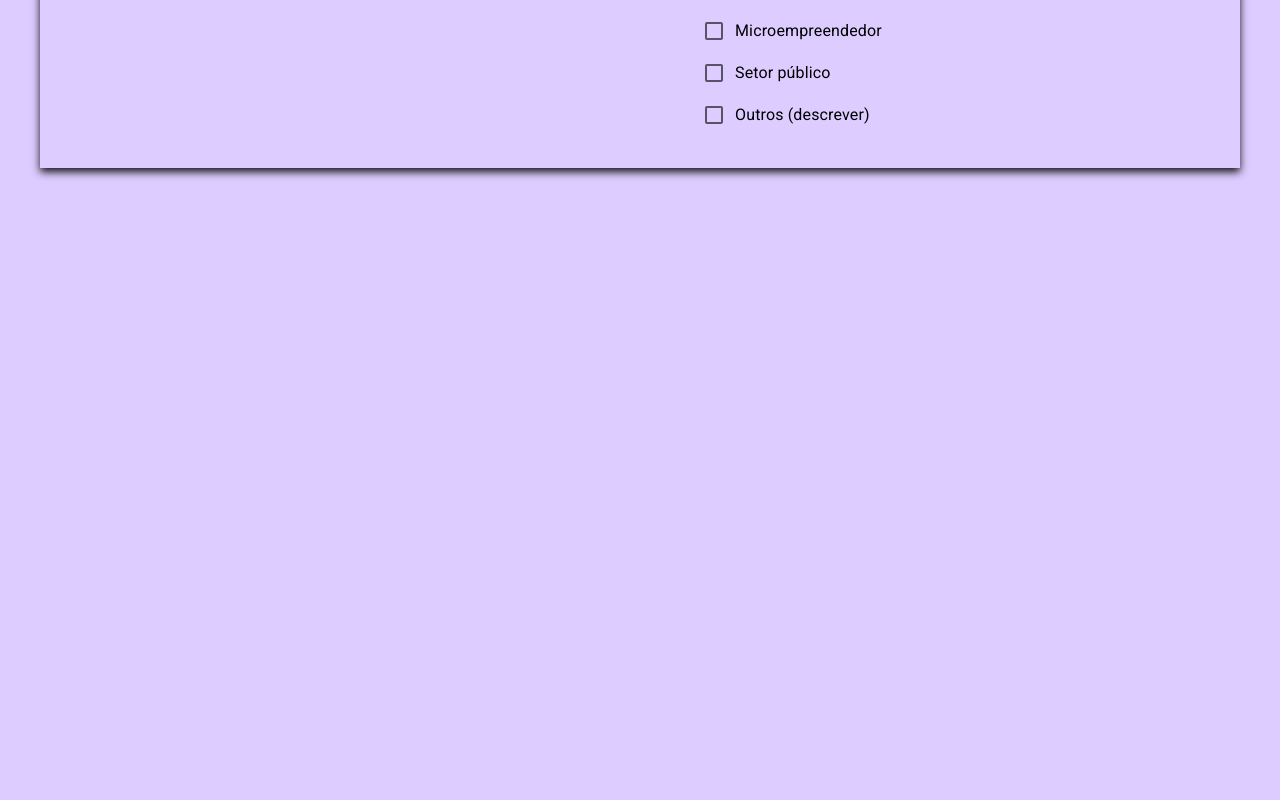
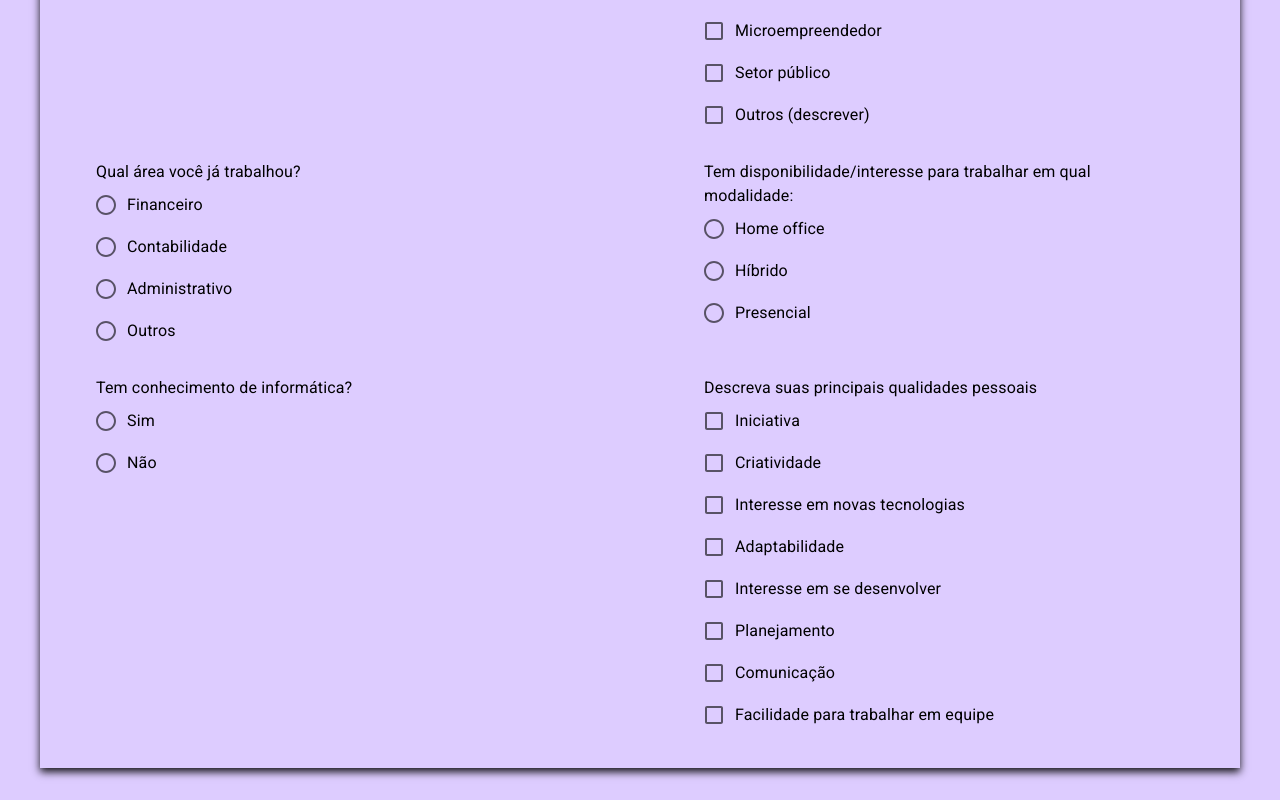
Before and after one commit to Tonny221/egresso-form, a React (Create React App) app: page / in a window 1280 px wide. Shown: the part 2728-3528 px from the top of the page. Before the commit the page ends 2928 px from the top, so only its background shows below. Built offline with nearby package versions, Linux system fonts and the light colour scheme.

Commit message:
ProInfoData done

```diff
--- a/src/containers/ProInfoData.js
+++ b/src/containers/ProInfoData.js
@@ -6,6 +6,8 @@ import { useState } from 'react'
 const ProInfoData = () => {
     const [reasons, setReasons] = useState(false)
     const [othersCheckbox, setOthersCheckbox] = useState(false)
+    const [othersAreaWorked, setOthersAreaWorked] = useState(false)
+    const [knowledge, setKnowledge] = useState(false)
 
     const handleReasons = () => {
         setReasons(!reasons)
@@ -15,8 +17,24 @@ const ProInfoData = () => {
         if (reasons === true) { setReasons(!reasons) }
     }
 
+    const handleOthersAreaWorked = () => {
+        setOthersAreaWorked(!othersAreaWorked)
+    }
+
+    const turnOthersAreaWorkedOff = () => {
+        if (othersAreaWorked === true) { setOthersAreaWorked(!othersAreaWorked) }
+    }
+
     const handleOthersCheckbox = () => {
         setOthersCheckbox(!othersCheckbox)
+    }
+
+    const handleKnowledge = () => {
+        setKnowledge(!knowledge)
+    }
+
+    const turnKnowlegdeOff = () => {
+        if (knowledge === true) { setKnowledge(!knowledge) }
     }
 
     return (
@@ -41,7 +59,45 @@ const ProInfoData = () => {
                         <FormControlLabel control={<Checkbox />} label='Serviços' value={'Serviços'} />
                         <FormControlLabel control={<Checkbox />} label='Microempreendedor' value={'microempreendedor'} />
                         <FormControlLabel control={<Checkbox />} label='Setor público' value={'Setor público'} />
-                        <FormControlLabel control={<Checkbox />} label='Outros (descrever)' value={'Outros'} />
+                        <FormControlLabel control={<Checkbox />} label='Outros (descrever)' value={'Outros'} onChange={handleOthersCheckbox} />
+                        {othersCheckbox ? <TextField variant='filled' label='Descreva' /> : <></>}
+                    </FormGroup>
+                    <FormGroup>
+                        <Typography>Qual área você já trabalhou?</Typography>
+                        <RadioGroup>
+                            <FormControlLabel control={<Radio />} label='Financeiro' value={'Financeiro'} onChange={turnOthersAreaWorkedOff} />
+                            <FormControlLabel control={<Radio />} label='Contabilidade' value={'Contabilidade'} onChange={turnOthersAreaWorkedOff} />
+                            <FormControlLabel control={<Radio />} label='Administrativo' value={'Administrativo'} onChange={turnOthersAreaWorkedOff} />
+                            <FormControlLabel control={<Radio />} label='Outros' value={'Outros'} onChange={handleOthersAreaWorked} />
+                            {othersAreaWorked ? <TextField variant='filled' label='Relate as principais atividades desenvolvidas nas empresas que trabalhou' /> : <></>}
+                        </RadioGroup>
+                    </FormGroup>
+                    <FormGroup>
+                        <Typography>Tem disponibilidade/interesse para trabalhar em qual modalidade:</Typography>
+                        <RadioGroup>
+                            <FormControlLabel control={<Radio />} label='Home office' value={'home office'} />
+                            <FormControlLabel control={<Radio />} label='Híbrido' value={'híbrido'} />
+                            <FormControlLabel control={<Radio />} label='Presencial' value={'Presencial'} />
+                        </RadioGroup>
+                    </FormGroup>
+                    <FormGroup>
+                        <Typography>Tem conhecimento de informática?</Typography>
+                        <RadioGroup>
+                            <FormControlLabel control={<Radio />} label='Sim' value={'Sim'} onChange={handleKnowledge} />
+                            <FormControlLabel control={<Radio />} label='Não' value={'Não'} onChange={turnKnowlegdeOff} />
+                            {knowledge ? <TextField variant='filled' label='Qual(is) sistemas?' /> : <></>}
+                        </RadioGroup>
+                    </FormGroup>
+                    <FormGroup>
+                        <Typography>Descreva suas principais qualidades pessoais</Typography>
+                        <FormControlLabel control={<Checkbox />} label='Iniciativa' value={'Iniciativa'} />
+                        <FormControlLabel control={<Checkbox />} label='Criatividade' value={'Criatividade'} />
+                        <FormControlLabel control={<Checkbox />} label='Interesse em novas tecnologias' value={'Interesse em novas tecnologias'} />
+                        <FormControlLabel control={<Checkbox />} label='Adaptabilidade' value={'Adaptabilidade'} />
+                        <FormControlLabel control={<Checkbox />} label='Interesse em se desenvolver' value={'Interesse em se desenvolver'} />
+                        <FormControlLabel control={<Checkbox />} label='Planejamento' value={'Planejamento'} />
+                        <FormControlLabel control={<Checkbox />} label='Comunicação' value={'comunicação'} />
+                        <FormControlLabel control={<Checkbox />} label='Facilidade para trabalhar em equipe' value={'Facilidade para trabalhar em equipe'} />
                     </FormGroup>
                 </DataForm>
             </DataContainer>
```
